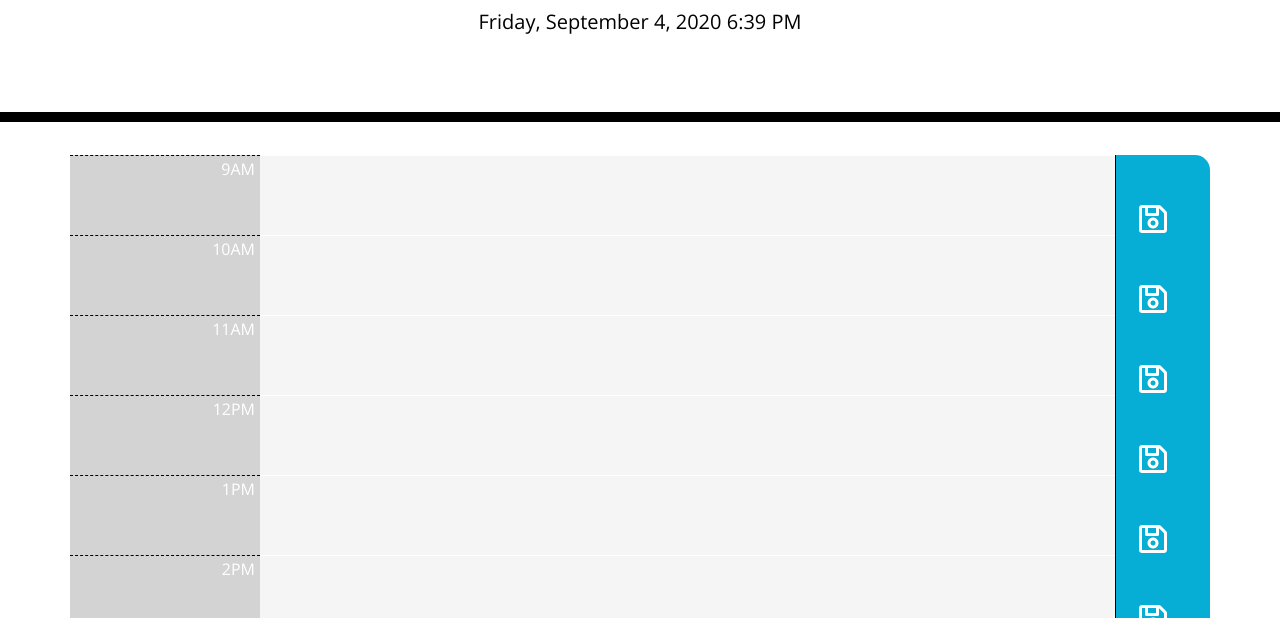
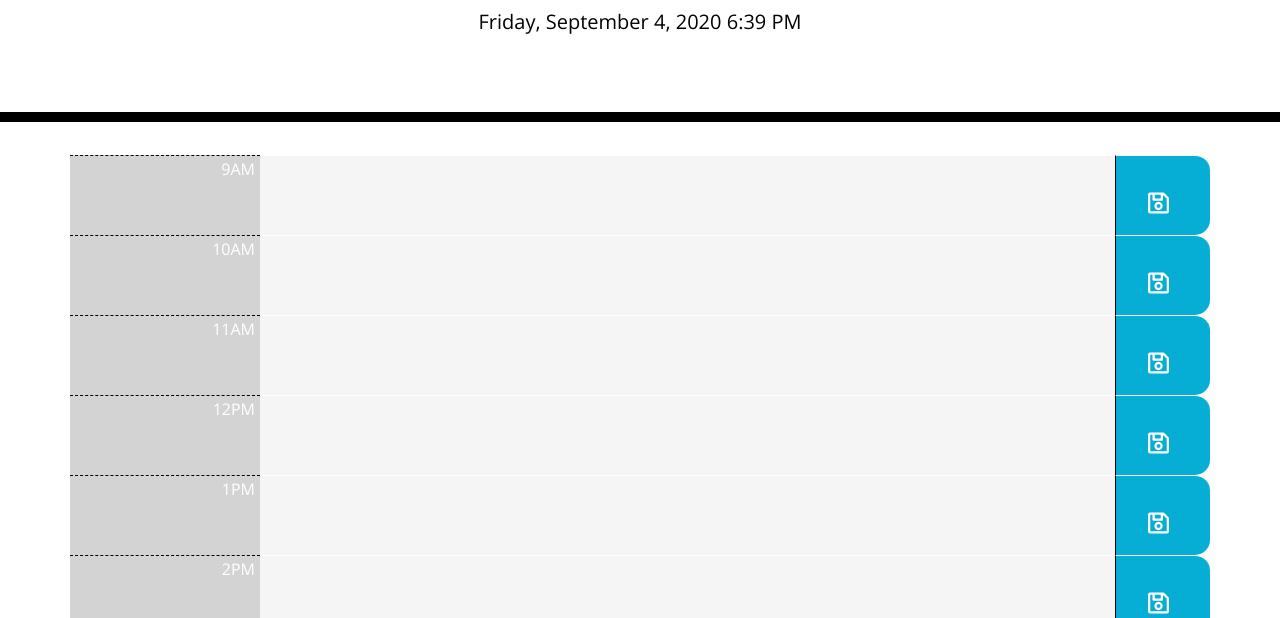
Before and after one commit to Cachamoe/Third-Party-Api, a plain HTML site: page Develop/lndex.html in a window 1280 px wide. Shown: the part 182-800 px from the top of the page. Drawn offline with nearby package versions, Linux system fonts and the light colour scheme.

Commit message:
Updated CSS and Javascript

```diff
--- a/Develop/script.js
+++ b/Develop/script.js
@@ -1,7 +1,8 @@
 // Append current date and time (top of page)
 $("#currentDay").append(moment().format('LLLL'));
 
-// Store data inputs for each hour
+
+// Store and retrieve data inputs for each hour
 var saveBtn = document.getElementById("#saveBtn");
 $(document).ready(function () {
     $("*[data-store]").each(function () {
@@ -51,8 +52,8 @@ var thirteen = moment().hours(13).format("hA");
 $("#time-13").text(thirteen);
 var fourteen = moment().hours(14).format("hA");
 $("#time-14").text(fourteen);
-var fifthteen = moment().hours(15).format("hA");
-$("#time-15").text(fifthteen);
+var fifteen = moment().hours(15).format("hA");
+$("#time-15").text(fifteen);
 var sixteen = moment().hours(16).format("hA");
 $("#time-16").text(sixteen);
 var seventeen = moment().hours(17).format("hA");
--- a/Develop/style.css
+++ b/Develop/style.css
@@ -24,7 +24,7 @@ body {
 .row {
   white-space: pre-wrap;
   height: 80px;
-  border-top: 1px solid white;;
+  border-top: 1px solid white;
 }
 
 .hour {
@@ -51,11 +51,13 @@ body {
 }
 
 .saveBtn {
+  height: 80px;
   border-left: 1px solid black;
   border-top-right-radius: 15px;
   border-bottom-right-radius: 15px;
   background-color: #06AED5;
   color: white;
+  border-top: 1px solid white;
 }
 
 .saveBtn i:hover {
@@ -64,10 +66,11 @@ body {
 }
 
 .saveIcon {
-  color: white !important;
-  font-size: 2em;
+  color: white;
+  font-size: 1.5em;
   overflow: hidden;
-  padding: 7px;
+  padding: 25%;
+  position: relative; bottom: 20px;
 }
 
 .textInput {
```
